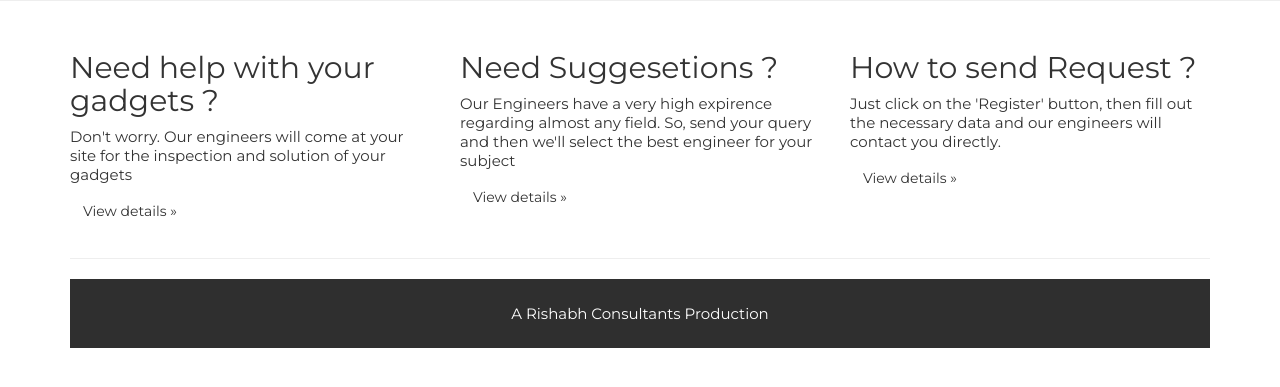
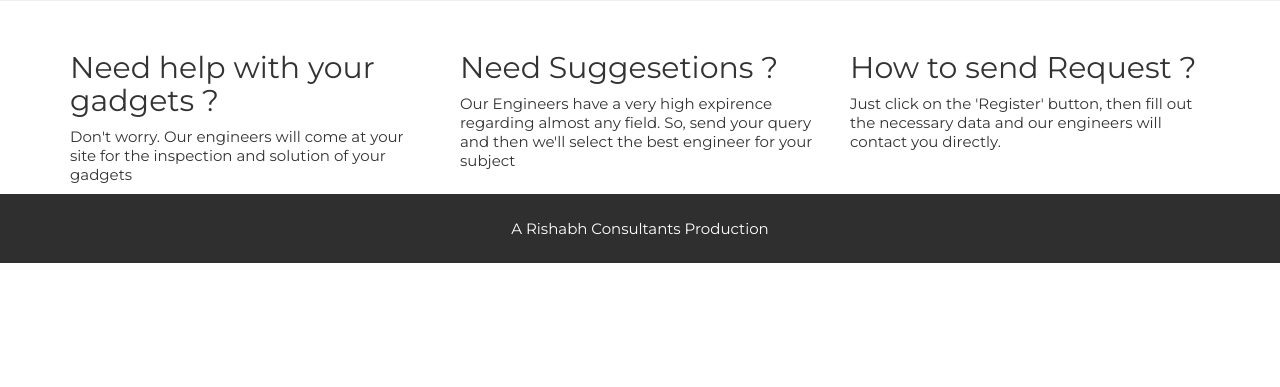
Before and after one commit to rishabhnehra/RCfinal, a Django app: page / in a window 1280 px wide. Shown: the part 360-747 px from the top of the page. Run offline with Django 3.2, Linux system fonts and the light colour scheme; some libraries are stand-ins or nearby versions.

Commit message:
Changed home.html

```diff
--- a/templates/home.html
+++ b/templates/home.html
@@ -14,20 +14,15 @@
         <div class="col-md-4">
           <h2>Need help with your gadgets ?</h2>
           <p>Don't worry. Our engineers will come at your site for the inspection and solution of your gadgets</p>
-          <p><a class="btn btn-default" href="#" role="button">View details &raquo;</a></p>
         </div>
         <div class="col-md-4">
           <h2>Need Suggesetions ?</h2>
           <p>Our Engineers have a very high expirence regarding almost any field. So, send your query and then we'll select the best engineer for your subject</p>
-          <p><a class="btn btn-default" href="#" role="button">View details &raquo;</a></p>
        </div>
         <div class="col-md-4">
           <h2>How to send Request ?</h2>
           <p>Just click on the 'Register' button, then fill out the necessary data and our engineers will contact you directly.</p>
-          <p><a class="btn btn-default" href="#" role="button">View details &raquo;</a></p>
         </div>
       </div>
-
-      <hr>
-
+      </div>
   {% endblock %}
```
